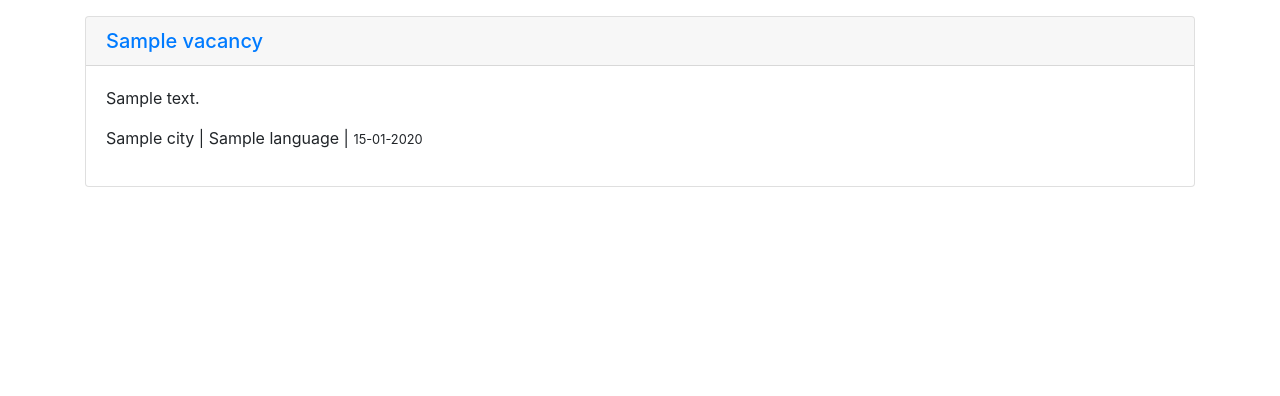
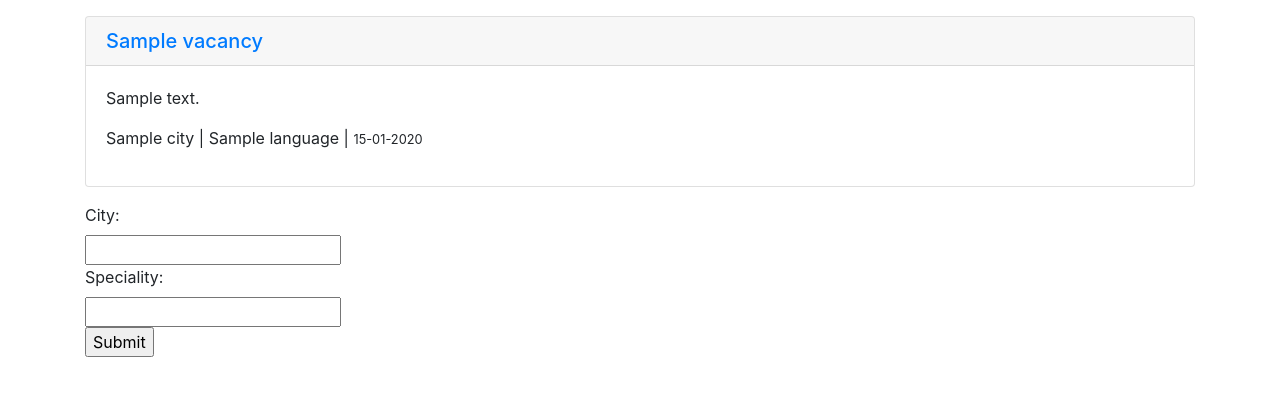
Before and after one commit to mikezigberman/sw_pyt, a Django app: page /home/ in a window 1280 px wide. Shown: the part 56-452 px from the top of the page. Run offline with Django 3.2, Linux system fonts and the light colour scheme; tables that the repository leaves empty hold one stand-in row (values such as "Sample post"); some libraries are stand-ins or nearby versions.

Commit message:
find job service(working with forms): adding functionality to the base form

```diff
--- a/job_scraping_service/src/scraping/models.py
+++ b/job_scraping_service/src/scraping/models.py
@@ -1,4 +1,5 @@
 from django.db import models
+from django.utils.text import slugify
 
 # Create your models here.
 class City(models.Model):
@@ -10,6 +11,10 @@ class City(models.Model):
     class Meta:
         verbose_name='City name'
         verbose_name_plural='City names'
+
+    def save(self, *args, **kwargs):
+        self.slug = slugify(self.name)
+        super(City, self).save(*args, **kwargs)
 
     def __str__(self):
         return self.name
@@ -23,6 +28,10 @@ class Language(models.Model):
     class Meta:
         verbose_name = 'Programming language'
         verbose_name_plural = 'Programming languages'
+
+    def save(self, *args, **kwargs):
+        self.slug = slugify(self.name)
+        super(Language, self).save(*args, **kwargs)
 
     def __str__(self):
         return self.name
@@ -41,5 +50,9 @@ class Vacancy(models.Model):
         verbose_name = 'Job vacancy'
         verbose_name_plural = 'Jobs'
 
+    def save(self, *args, **kwargs):
+        self.slug = slugify(self.title)
+        super(Vacancy, self).save(*args, **kwargs)
+
     def __str__(self):
         return self.title
--- a/job_scraping_service/src/scraping/templates/scraping/home.html
+++ b/job_scraping_service/src/scraping/templates/scraping/home.html
@@ -16,4 +16,11 @@
         </div>
 
     {% endfor %}
+<form method="GET" action="">
+  <label>City:</label><br>
+  <input type="text"  name="city"><br>
+  <label>Speciality:</label><br>
+  <input type="text"  name="language"><br>
+  <input type="submit" value="Submit">
+</form>
 {% endblock %}
--- a/job_scraping_service/src/scraping/views.py
+++ b/job_scraping_service/src/scraping/views.py
@@ -3,5 +3,6 @@ from .models import Vacancy
 
 # Create your views here.
 def home_view(request):
+    print(request.POST)
     qs = Vacancy.objects.all()
     return render(request, 'scraping/home.html', {'object_list': qs})
```
